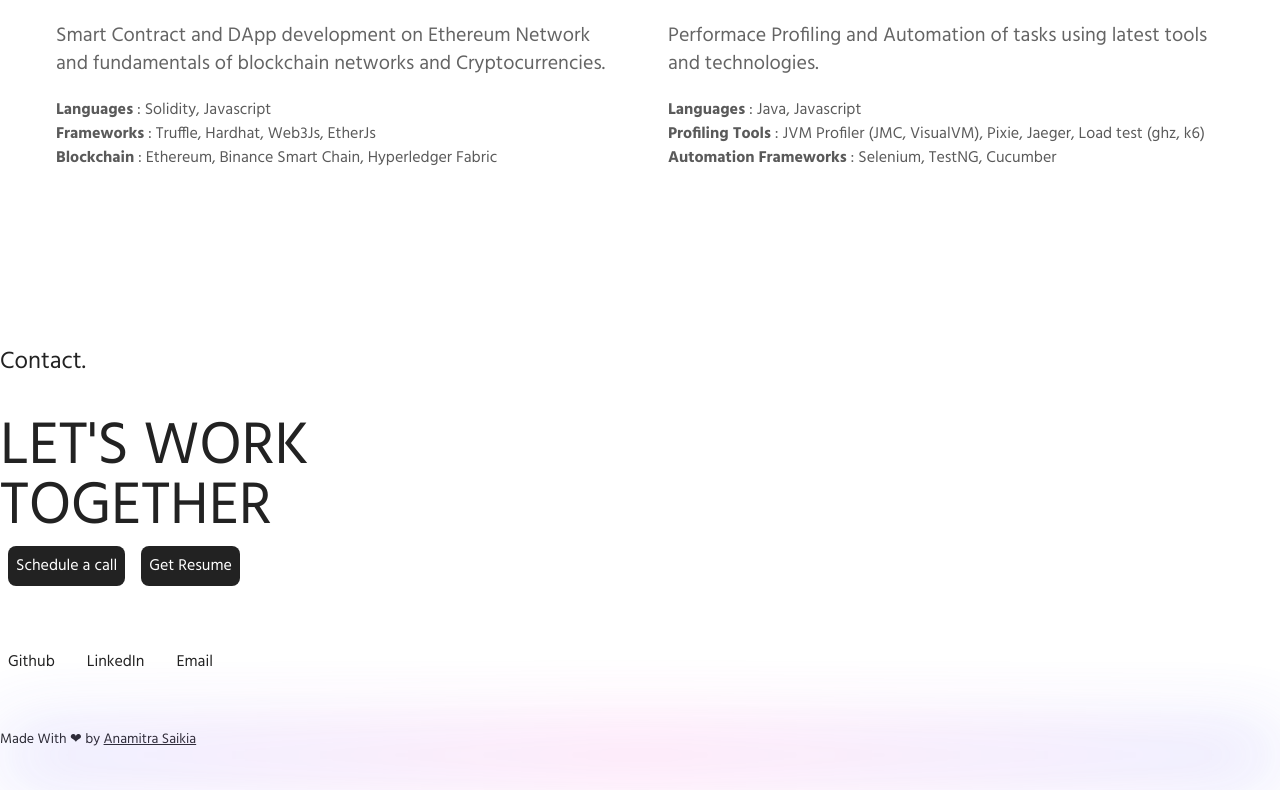
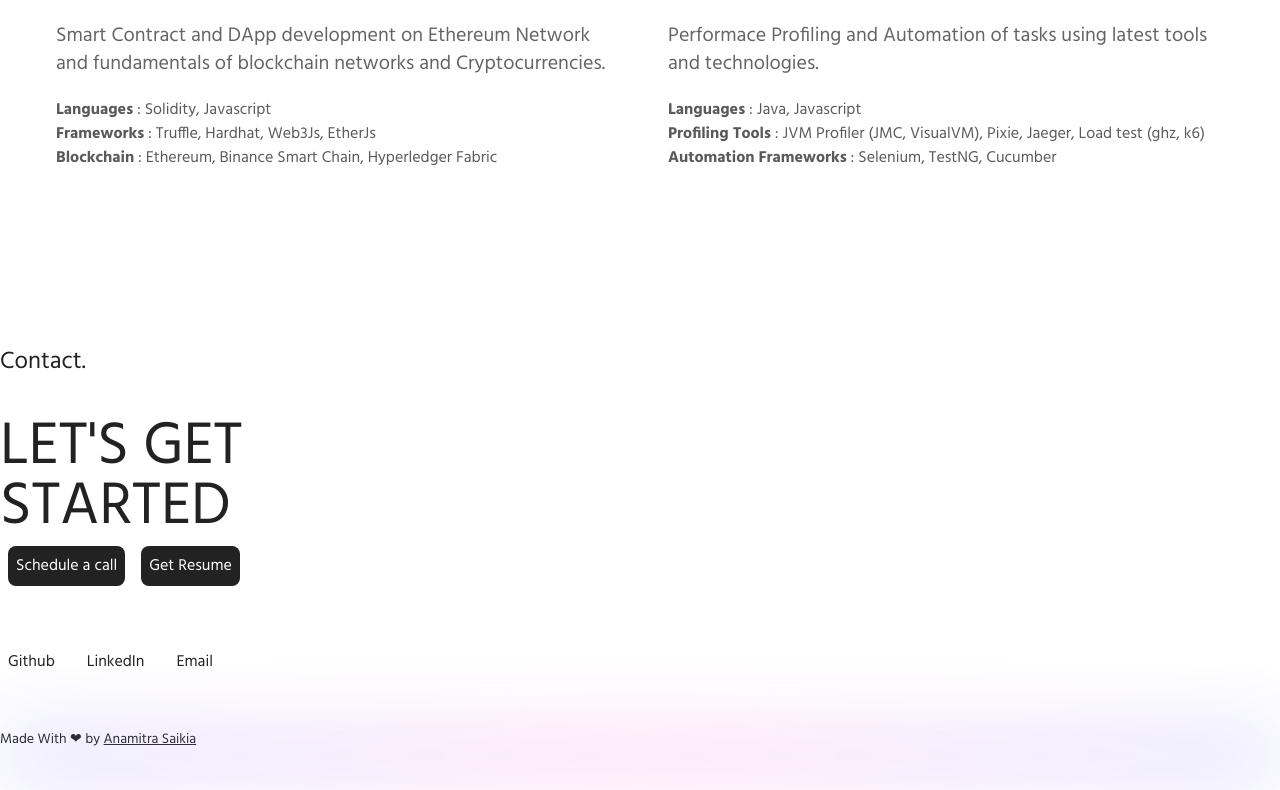
Before and after one commit to RicketyRusty/portfolio, a Next.js app: page / in a window 1280 px wide. Shown: the part 2574-3364 px from the top of the page. Built offline with nearby package versions, Linux system fonts and the light colour scheme.

Commit message:
fix/minor changes

```diff
--- a/src/components/Footer.js
+++ b/src/components/Footer.js
@@ -11,10 +11,10 @@ const Footer = ({}) => {
           <h1 className="text-2xl text-bold">Contact.</h1>
           <div className="mt-10">
             <h1 className="text-3xl tablet:text-6xl laptop:text-6xl laptopl:text-8xl text-bold">
-              LET&apos;S WORK
+              LET&apos;S GET
             </h1>
             <h1 className="text-3xl tablet:text-6xl laptop:text-6xl laptopl:text-8xl text-bold">
-              TOGETHER
+              STARTED
             </h1>
             <Button type="primary" onClick={() => window.open()}>Schedule a call</Button>
             <Button type="primary" onClick={() => window.open("https://drive.google.com/file/d/1gh_yFvsdIugYjN9pbDrrsAAFZxqm9A7-/view?usp=drive_link")}>Get Resume</Button>
--- a/src/components/Socials.js
+++ b/src/components/Socials.js
@@ -1,12 +1,12 @@
 import React from "react";
 import Button from "./Button";
 
-import yourData from "../data/portfolio.json";
+import data from "../data/portfolio.json";
 
 const Socials = ({ className }) => {
   return (
     <div className={`${className} flex flex-wrap mob:flex-nowrap link`}>
-      {yourData.socials.map((social, index) => (
+      {data.socials.map((social, index) => (
         <Button key={index} onClick={() => window.open(social.link)}>
           {social.title}
         </Button>
```
